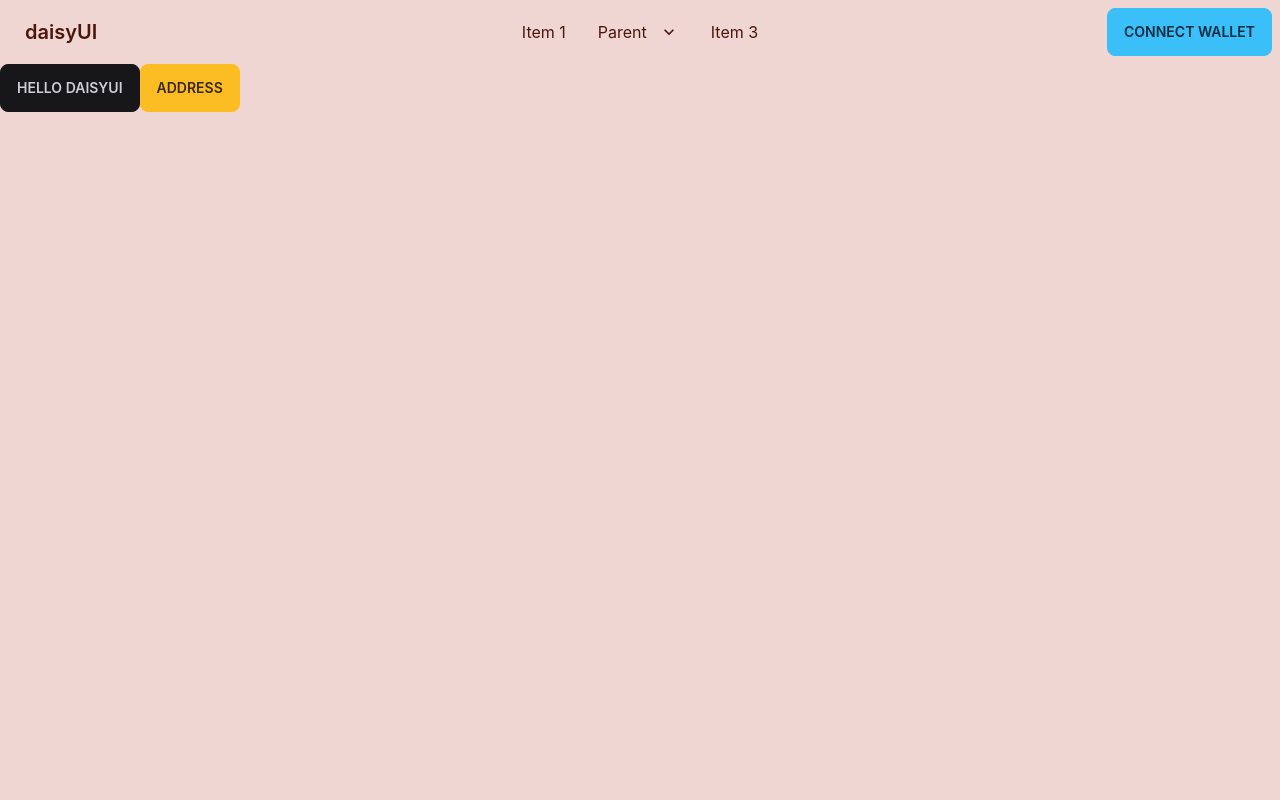
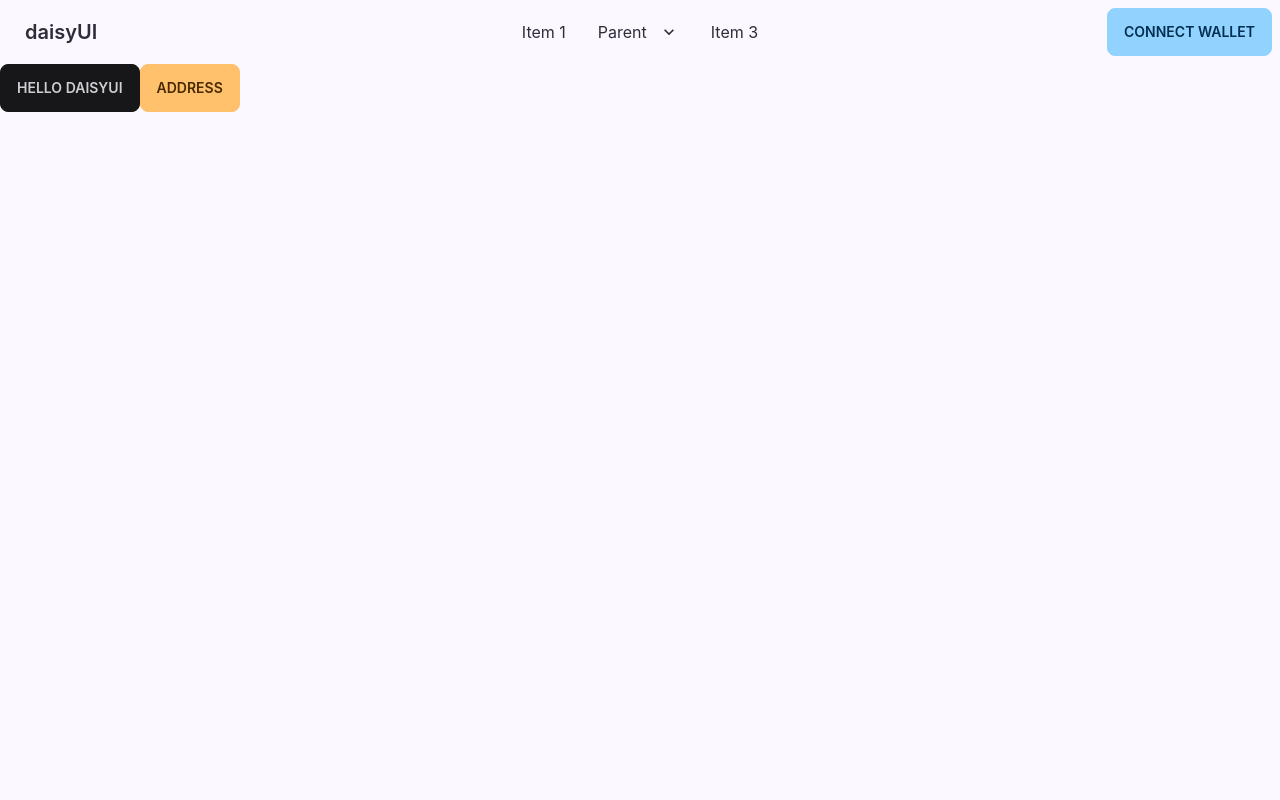
Before and after one commit to DeFi-Space-Pirates/space-pirates-frontend, a Next.js app: page / in a window 1280 px wide. Shown: the top 800 px of the page. Built offline with nearby package versions, Linux system fonts and the light colour scheme.

Commit message:
feat: changed theme palette

```diff
--- a/components/Alert.tsx
+++ b/components/Alert.tsx
@@ -5,7 +5,7 @@ const Alert = () => {
   const { showAlert, alertMessage, alertVariant } = useAlert()
 
   return showAlert ? (
-    <div className="fixed z-10 right-0 pt-10 left-0 sm:left-auto px-4 sm:pr-10">
+    <div className="fixed z-10 right-0 pt-16 left-0 sm:left-auto px-4 sm:pr-10">
       <div
         className={`alert shadow-lg ${
           alertVariant === 'success'
--- a/tailwind.config.js
+++ b/tailwind.config.js
@@ -12,15 +12,15 @@ module.exports = {
     themes: [
       {
         custom: {
-          primary: '#44BBA4',
-          secondary: '#A9FFCB',
-          accent: '#DE369D',
+          primary: '#A9FFCB',
+          secondary: '#C2C8FF',
+          accent: '#FFC16C',
           neutral: '#171619',
-          'base-100': '#EFD6D2',
-          info: '#3ABFF8',
-          success: '#36D399',
-          warning: '#FBBD23',
-          error: '#F87272',
+          'base-100': '#FBF8FF',
+          info: '#91D2FF',
+          success: '#A9FFCB',
+          warning: '#FFC16C',
+          error: '#FFA48E',
         },
       },
     ],
```
